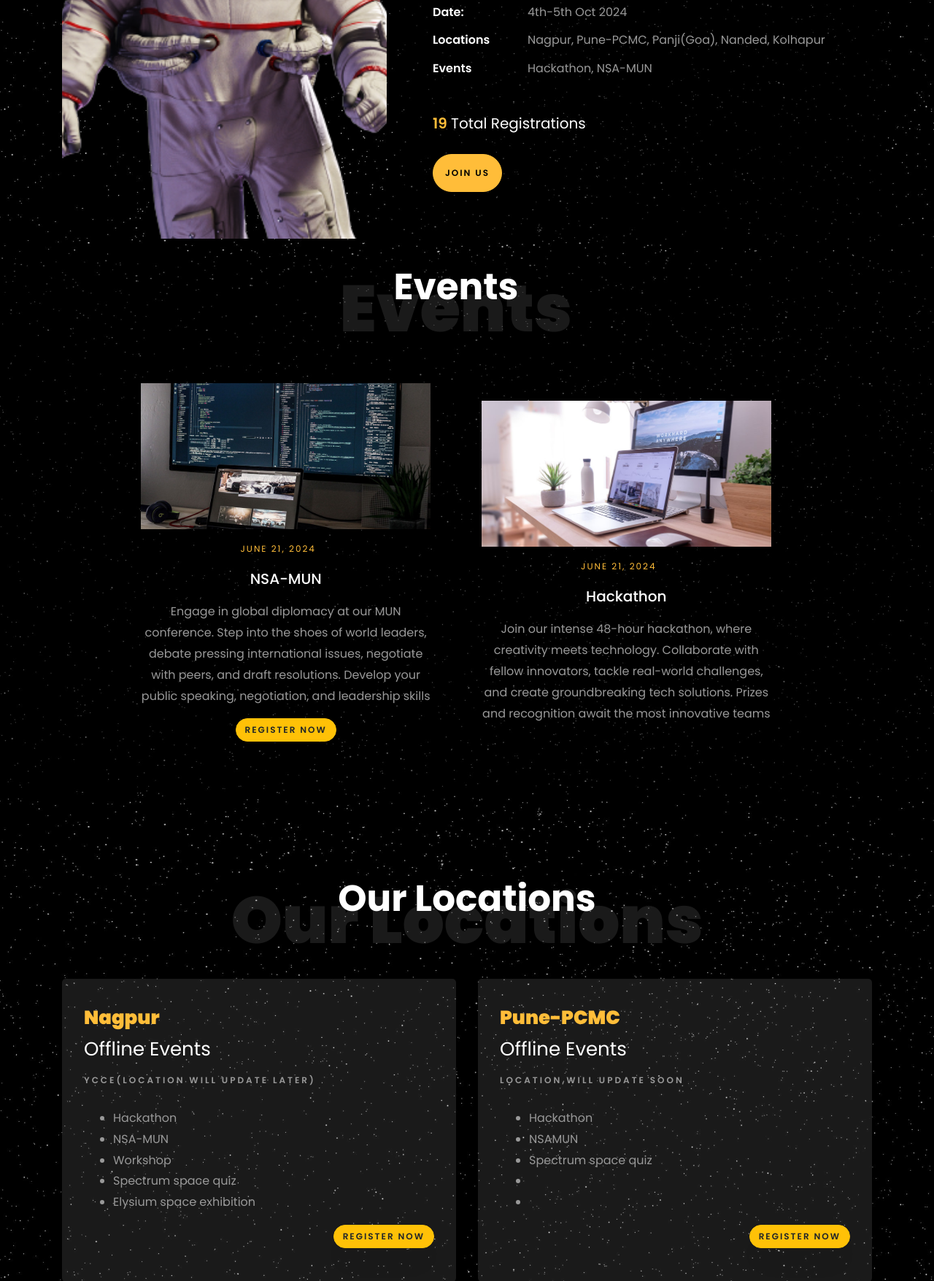
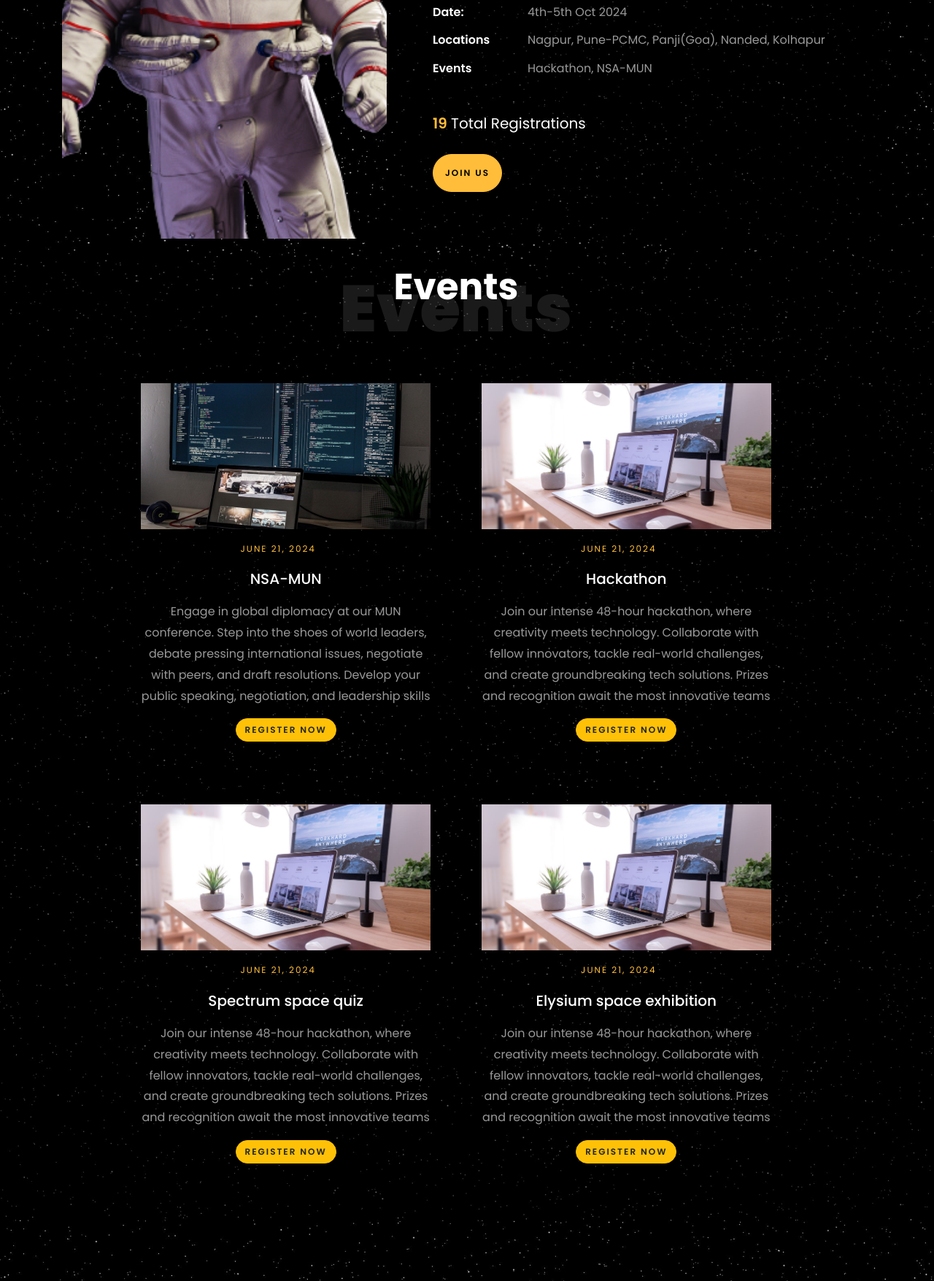
Before and after one commit to Aarya2024/Interstella-website, a Flask app: page / in a window 1280 px wide. Shown: the part 1200-2955 px from the top of the page at 73% size. Run offline with Flask 3, Linux system fonts and the light colour scheme; parts of the project's set-up code (start-up, migrations or seed data) failed here and were passed over; some libraries are stand-ins or nearby versions; some web fonts are replaced.

Commit message:
updeted index

```diff
--- a/WEBAPP/auth.py
+++ b/WEBAPP/auth.py
@@ -1,8 +1,8 @@
-<<<<<<< HEAD
+
 # from flask_login import login_user, login_required, logout_user, current_user
 from werkzeug.security import generate_password_hash, check_password_hash
-=======
->>>>>>> 7c46b2ed46ea7574958d417552df87533ec062a1
+
+
 from flask import Blueprint ,render_template, request , flash,redirect,url_for
 auth = Blueprint('auth',__name__)
 @auth.route('/quiz',methods =['POST','GET'])
--- a/WEBAPP/templates/index.html
+++ b/WEBAPP/templates/index.html
@@ -10,15 +10,11 @@
 
 	<link rel="stylesheet" href="../static/css/open-iconic-bootstrap.min.css">
 	<link rel="stylesheet" href="../static/css/animate.css">
-
 	<link rel="stylesheet" href="../static/css/owl.carousel.min.css">
 	<link rel="stylesheet" href="../static/css/owl.theme.default.min.css">
 	<link rel="stylesheet" href="../static/css/magnific-popup.css">
-
 	<link rel="stylesheet" href="../static/css/aos.css">
-
 	<link rel="stylesheet" href="../static/css/ionicons.min.css">
-
 	<link rel="stylesheet" href="../static/css/flaticon.css">
 	<link rel="stylesheet" href="../static/css/icomoon.css">
 	<link rel="stylesheet" href="../static/css/style.css">
@@ -29,7 +25,13 @@
 
 	<nav class="navbar navbar-expand-lg navbar-dark ftco_navbar ftco-navbar-light site-navbar-target" id="ftco-navbar">
 		<div class="container">
-			<a class="navbar-brand" href="index.html">Interstella 2.0</a>
+			<a class="navbar-brand" href="index.html">
+				<span style="display: flex; align-items: center;">
+					Interstella 2.0
+					<img src="static/images/logo2.png" alt="Interstella Logo"
+						style="height: 60px; width: auto; margin-left: 10px;">
+				</span>
+			</a>
 			<button class="navbar-toggler js-fh5co-nav-toggle fh5co-nav-toggle" type="button" data-toggle="collapse"
 				data-target="#ftco-nav" aria-controls="ftco-nav" aria-expanded="false" aria-label="Toggle navigation">
 				<span class="oi oi-menu"></span> Menu
@@ -62,7 +64,7 @@
 					<div class="row d-md-flex no-gutters slider-text align-items-end justify-content-end"
 						data-scrollax-parent="true">
 						<div class="one-third js-fullheight order-md-last img"
-							style="background-image:url(images/bg_1.png);">
+							style="background-image:url(static/images/bg_1.png);">
 							<div class="overlay"></div>
 						</div>
 						<div class="one-forth d-flex  align-items-center ftco-animate"
@@ -209,6 +211,63 @@
 							fellow innovators, tackle
 							real-world challenges, and create groundbreaking tech solutions. Prizes and recognition
 							await the most innovative teams</p>
+						<p align="center">
+							<a href="joinus.html"><button type="button" class="btn btn-warning">Register
+									Now</button></a>
+						</p>
+					</div>
+				</div>
+			</div>
+
+			<div class="col-md-4 d-flex ftco-animate"
+				style="display: flex; flex-direction: column; align-items: center; margin: 20px;">
+				<div class="blog-entry" style="display: flex; flex-direction: column; align-items: center;">
+					<a href="single.html" class="block-20"
+						style="background-image: url('static/images/image_3.jpg'); width: 100%; height: 200px; background-size: cover;">
+					</a>
+					<div class="text mt-3 float-right d-block" style="text-align: center;">
+						<div class="d-flex align-items-center mb-3 meta" style="justify-content: center;">
+							<p class="mb-0">
+								<span class="mr-2">June 21, 2024</span>
+								<a href="#" class="mr-2"></a>
+
+							</p>
+						</div>
+						<h3 class="heading"><a href="index.html">Spectrum space quiz</a></h3>
+						<p>Join our intense 48-hour hackathon, where creativity meets technology. Collaborate with
+							fellow innovators, tackle
+							real-world challenges, and create groundbreaking tech solutions. Prizes and recognition
+							await the most innovative teams</p>
+						<p align="center">
+							<a href="form.html"><button type="button" class="btn btn-warning">Register Now</button></a>
+						</p>
+					</div>
+				</div>
+			</div>
+
+			<div class="col-md-4 d-flex ftco-animate"
+				style="display: flex; flex-direction: column; align-items: center; margin: 20px;">
+				<div class="blog-entry" style="display: flex; flex-direction: column; align-items: center;">
+					<a href="single.html" class="block-20"
+						style="background-image: url('static/images/image_3.jpg'); width: 100%; height: 200px; background-size: cover;">
+					</a>
+					<div class="text mt-3 float-right d-block" style="text-align: center;">
+						<div class="d-flex align-items-center mb-3 meta" style="justify-content: center;">
+							<p class="mb-0">
+								<span class="mr-2">June 21, 2024</span>
+								<a href="#" class="mr-2"></a>
+
+							</p>
+						</div>
+						<h3 class="heading"><a href="single.html">Elysium space exhibition</a></h3>
+						<p>Join our intense 48-hour hackathon, where creativity meets technology. Collaborate with
+							fellow innovators, tackle
+							real-world challenges, and create groundbreaking tech solutions. Prizes and recognition
+							await the most innovative teams</p>
+						<p align="center">
+							<a href="joinus.html"><button type="button" class="btn btn-warning">Register
+									Now</button></a>
+						</p>
 					</div>
 				</div>
 			</div>
@@ -255,6 +314,15 @@
 								<a class="dropdown-item" href="form.html" style="color: black;"
 									onmouseover="this.style.backgroundColor='#ffc107';"
 									onmouseout="this.style.backgroundColor='';">Hackathon</a>
+								<a class="dropdown-item" href="/quiz" style="color: black;"
+									onmouseover="this.style.backgroundColor='#ffc107';"
+									onmouseout="this.style.backgroundColor='';">Spectrum space quiz</a>
+								<a class="dropdown-item" href="form.html" style="color: black;"
+									onmouseover="this.style.backgroundColor='#ffc107';"
+									onmouseout="this.style.backgroundColor='';">Elysium space exhibition</a>
+								<a class="dropdown-item" href="form.html" style="color: black;"
+									onmouseover="this.style.backgroundColor='#ffc107';"
+									onmouseout="this.style.backgroundColor='';">Workshop</a>
 							</div>
 						</div>
 						</p>
@@ -361,13 +429,13 @@
 			<div id="carouselExampleFade" class="carousel slide carousel-fade" data-ride="carousel">
 				<div class="carousel-inner">
 					<div class="carousel-item active">
-						<img src="../static/images/project-1.jpeg" class="d-block w-100" alt="...">
+						<img src="static/images/project-1.jpeg" class="d-block w-100" alt="...">
 					</div>
 					<div class="carousel-item">
-						<img src="../static/images/project-2.jpeg" class="d-block w-100" alt="...">
+						<img src="static/images/project-2.jpeg" class="d-block w-100" alt="...">
 					</div>
 					<div class="carousel-item">
-						<img src="../static/images/project-4.JPG" class="d-block w-100" alt="...">
+						<img src="static/images/project-4.JPG" class="d-block w-100" alt="...">
 					</div>
 
 				</div>
@@ -425,7 +493,7 @@
 		</div>
 	</section>
 
-	<section class="ftco-section ftco-hireme img margin-top" style="background-image: url(../static/images/bg_1.jpeg)">
+	<section class="ftco-section ftco-hireme img margin-top" style="background-image: url(static/images/bg_1.jpeg)">
 		<div class="container">
 			<div class="row justify-content-center">
 				<div class="col-md-7 ftco-animate text-center">
@@ -488,10 +556,10 @@
 
 
 
-				<div class="col-md-6 d-flex">
-					<div class="img" style="background-image: url(../static/images/about.jpg);"></div>
-				</div>
+			<div class="col-md-6 d-flex">
+				<div class="img" style="background-image: url(static/images/about.jpg);"></div>
 			</div>
+		</div>
 		</div>
 	</section>
 
@@ -563,7 +631,6 @@
 	<script src="../static/js/aos.js"></script>
 	<script src="../static/js/jquery.animateNumber.min.js"></script>
 	<script src="../static/js/scrollax.min.js"></script>
-
 	<script src="../static/js/main.js"></script>
 
 </body>
```
